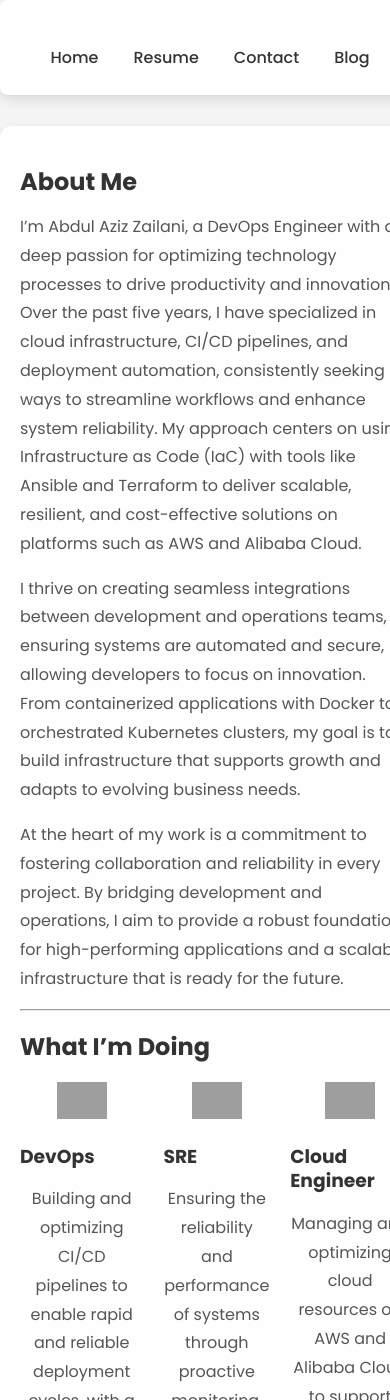
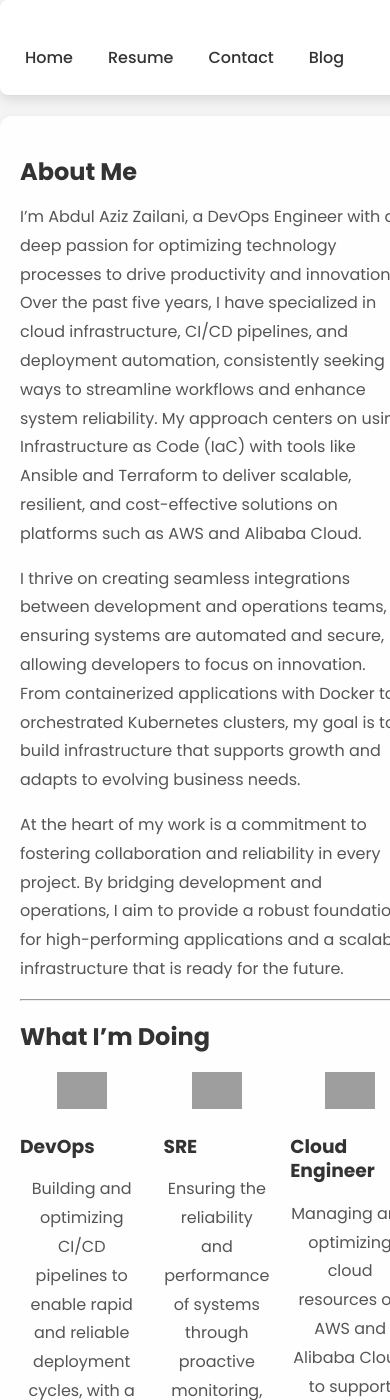
Before and after one commit to azizzailani/azizzailani.github.io, a Jekyll site: the page built from index.md, in a window 390 px wide and 1400 px high. Built offline with Jekyll 4.4.1, drawn with Linux system fonts in a browser that asks for light colours; grey boxes are pictures that could not be loaded.

Commit message:
style.css: Improve comments for better code documentation and readability. Adjust padding, margins, and styles for better UI/UX consistency across different screen sizes. Add hover effects for interactive elements.
index.md: Enhance alignment and styling of content sections for improved visual presentation and clarity. Update content descriptions for DevOps, SRE, and Cloud Engineer sections to be more informative and engaging.

```diff
--- a/assets/css/style.css
+++ b/assets/css/style.css
@@ -18,6 +18,7 @@
     display: flex;
     width: 100%;
     max-width: 1200px;
+    /* Maksimal lebar untuk tata letak yang rapi */
     padding: 0;
     margin: 0 auto;
     /* Menyelaraskan kontainer di tengah */
@@ -26,42 +27,57 @@
 /* Header */
 header {
     width: 220px;
+    /* Lebar header di desktop */
     background-color: #fff;
+    /* Warna latar belakang header yang bersih */
     padding: 15px;
+    /* Padding yang sesuai */
     border-right: 1px solid #ddd;
+    /* Perubahan warna border */
     border-radius: 8px;
     box-shadow: 0 4px 12px rgba(0, 0, 0, 0.1);
+    /* Bayangan lebih kuat */
     position: sticky;
     top: 0;
+    /* Ubah posisi sticky ke atas agar sejajar dengan konten */
     transition: background-color 0.3s, box-shadow 0.3s;
+    /* Efek transisi */
 }
 
 /* Efek hover pada header */
 header:hover {
     background-color: #f9f9f9;
+    /* Warna latar belakang saat hover */
     box-shadow: 0 6px 16px rgba(0, 0, 0, 0.2);
+    /* Bayangan lebih kuat saat hover */
 }
 
 /* Navigasi */
 nav {
     display: flex;
     flex-direction: column;
+    /* Menyusun tautan secara vertikal di desktop */
     gap: 10px;
     margin-top: 20px;
 }
 
 nav a {
     color: #333;
+    /* Warna teks tautan yang gelap */
     text-decoration: none;
     font-weight: 500;
     padding: 10px;
+    /* Padding yang lebih besar */
     border-radius: 5px;
     transition: background 0.3s, transform 0.3s;
+    /* Tambahkan efek transform */
 }
 
 nav a:hover {
     background: rgba(100, 100, 255, 0.1);
+    /* Efek latar belakang yang lebih lembut saat hover */
     transform: scale(1.02);
+    /* Efek zoom saat hover */
 }
 
 /* Konten Utama */
@@ -69,22 +85,30 @@
     width: calc(100% - 240px);
     /* Sesuaikan lebar agar sesuai dengan header di desktop */
     padding: 40px;
+    /* Padding yang sesuai */
     background-color: rgba(255, 255, 255, 0.9);
+    /* Latar belakang putih transparan untuk konten utama */
     border-radius: 12px;
     box-shadow: 0 4px 12px rgba(0, 0, 0, 0.08);
     text-align: left;
     margin: 0;
+    /* Menghilangkan margin untuk menyamakan posisi dengan header */
 }
 
 /* Judul Seksi */
 .section-title {
     font-size: 1.8em;
+    /* Ukuran font untuk judul */
     color: #333;
+    /* Warna teks judul */
     margin-bottom: 15px;
+    /* Margin bawah untuk judul */
     border-bottom: 2px solid #333;
+    /* Garis bawah yang lebih gelap */
     padding-bottom: 5px;
     display: inline-block;
     width: 100%;
+    /* Lebar penuh */
 }
 
 /* Heading dan Typography */
@@ -95,51 +119,79 @@
 h5,
 h6 {
     font-weight: 600;
+    /* Ketebalan font untuk heading */
     color: #333;
+    /* Warna teks heading */
     margin-bottom: 10px;
+    /* Margin bawah untuk heading */
     line-height: 1.3;
+    /* Penambahan jarak antar baris untuk kenyamanan */
     text-align: left;
+    /* Rata kiri untuk heading */
 }
 
 p,
 li {
     font-weight: 400;
+    /* Ketebalan font untuk paragraf dan list item */
     line-height: 1.8;
+    /* Jarak antar baris yang lebih besar untuk keterbacaan */
     color: #555;
+    /* Warna teks paragraf */
     margin-bottom: 15px;
+    /* Margin bawah untuk memberi jarak antar paragraf */
 }
 
 /* Responsif */
 @media (max-width: 768px) {
     .container {
         flex-direction: column;
+        /* Susun elemen secara vertikal pada mobile */
         align-items: stretch;
-        /* Memastikan elemen mengambil lebar penuh */
+        /* Pastikan elemen mengambil lebar penuh */
+        padding: 0;
+        /* Hapus padding untuk menghindari masalah tampilan */
     }
 
     header {
         width: 100%;
         /* Membuat lebar header 100% pada mobile */
+        height: auto;
+        /* Tinggi otomatis */
         border-right: none;
+        /* Menghilangkan border kanan pada mobile */
         border-bottom: 1px solid #ddd;
+        /* Menambahkan border bawah pada mobile */
         margin-bottom: 20px;
+        /* Margin di bawah header */
+        display: flex;
+        /* Header menjadi flex */
+        justify-content: space-between;
+        /* Menyusun navigasi di space-between */
+        gap: 15px;
+        /* Jarak antara tautan */
     }
 
     nav {
         flex-direction: row;
+        /* Navbar horizontal pada mobile */
         justify-content: center;
+        /* Rata tengah */
         gap: 15px;
+        /* Jarak antar tautan */
     }
 
     main {
         width: 100%;
         /* Memastikan main mengambil lebar penuh */
         padding: 20px;
-        margin: 10px 0;
+        /* Padding lebih kecil pada tampilan mobile */
+        margin: 0;
+        /* Menghilangkan margin pada mobile untuk keselarasan */
     }
 }
 
-/* Menambahkan efek pada elemen saat mengarah */
+/* Menambahkan efek pada elemen saat mengarah pada */
 h1:hover,
 h2:hover,
 h3:hover,
@@ -147,12 +199,16 @@
 h5:hover,
 h6:hover {
     color: #007bff;
+    /* Ubah warna saat hover untuk lebih menarik */
     text-shadow: 1px 1px 2px rgba(0, 0, 0, 0.5);
+    /* Efek bayangan pada teks */
 }
 
 /* Efek transisi halus */
 p:hover,
 li:hover {
     color: #007bff;
+    /* Ubah warna saat hover pada teks paragraf dan list item */
     transition: color 0.3s;
+    /* Transisi untuk perubahan warna */
 }
--- a/index.md
+++ b/index.md
@@ -15,21 +15,21 @@
 
 # What I'm Doing
 
-<div style="display: flex; gap: 20px; margin-top: 20px; justify-content: center; text-align: center;">
+<div style="display: flex; gap: 20px; margin-top: 20px; justify-content: center;">
 
-    <div>
+    <div style="text-align: center;">
         <img src="https://cdn-icons-png.flaticon.com/512/5115/5115293.png" alt="DevOps Icon" width="50">
         <h3>DevOps</h3>
         <p>Building and optimizing CI/CD pipelines to enable rapid and reliable deployment cycles, with a focus on scalability and automation.</p>
     </div>
 
-    <div>
+    <div style="text-align: center;">
         <img src="https://www.svgrepo.com/show/15403/analysis.svg" alt="SRE Icon" width="50">
         <h3>SRE</h3>
         <p>Ensuring the reliability and performance of systems through proactive monitoring, alerting, and incident response.</p>
     </div>
 
-    <div>
+    <div style="text-align: center;">
         <img src="https://www.svgrepo.com/show/77029/cloud-computing.svg" alt="Cloud Engineer Icon" width="50">
         <h3>Cloud Engineer</h3>
         <p>Managing and optimizing cloud resources on AWS and Alibaba Cloud to support high-availability and cost-efficient operations.</p>
```
